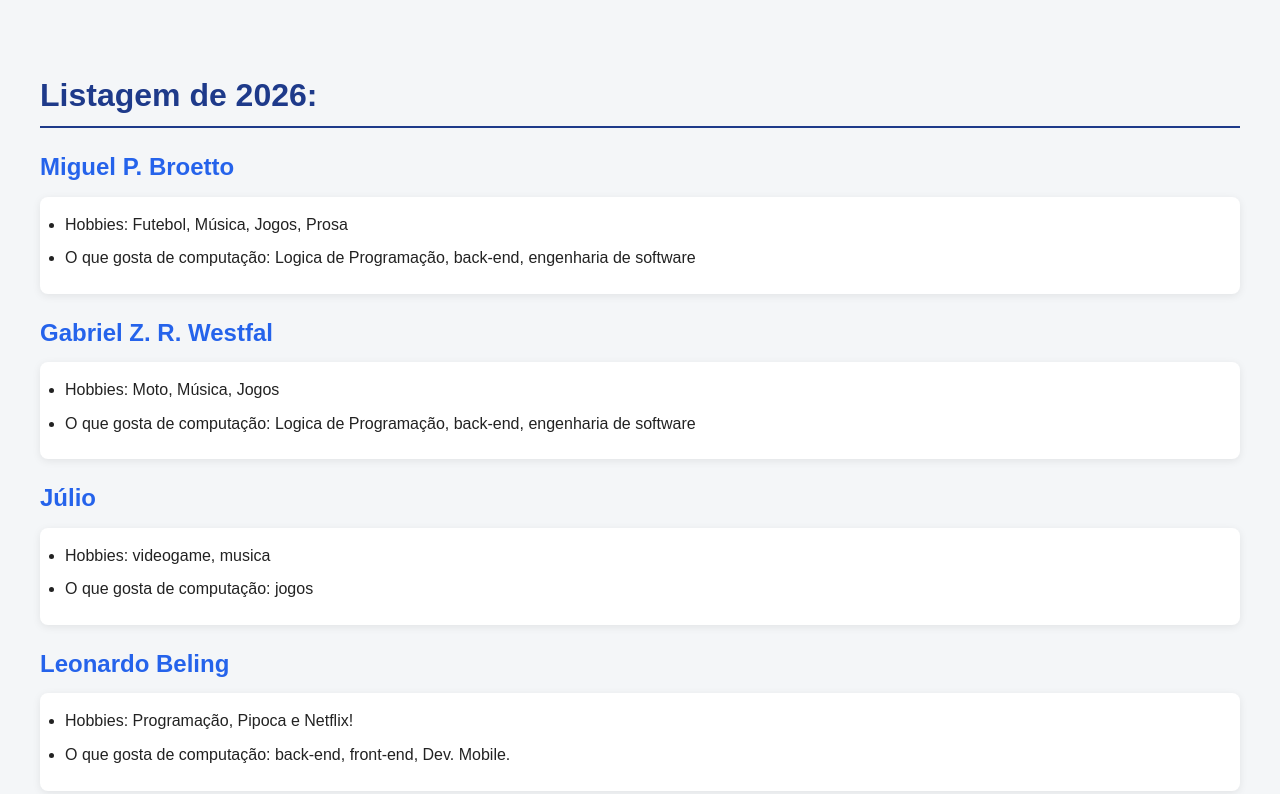
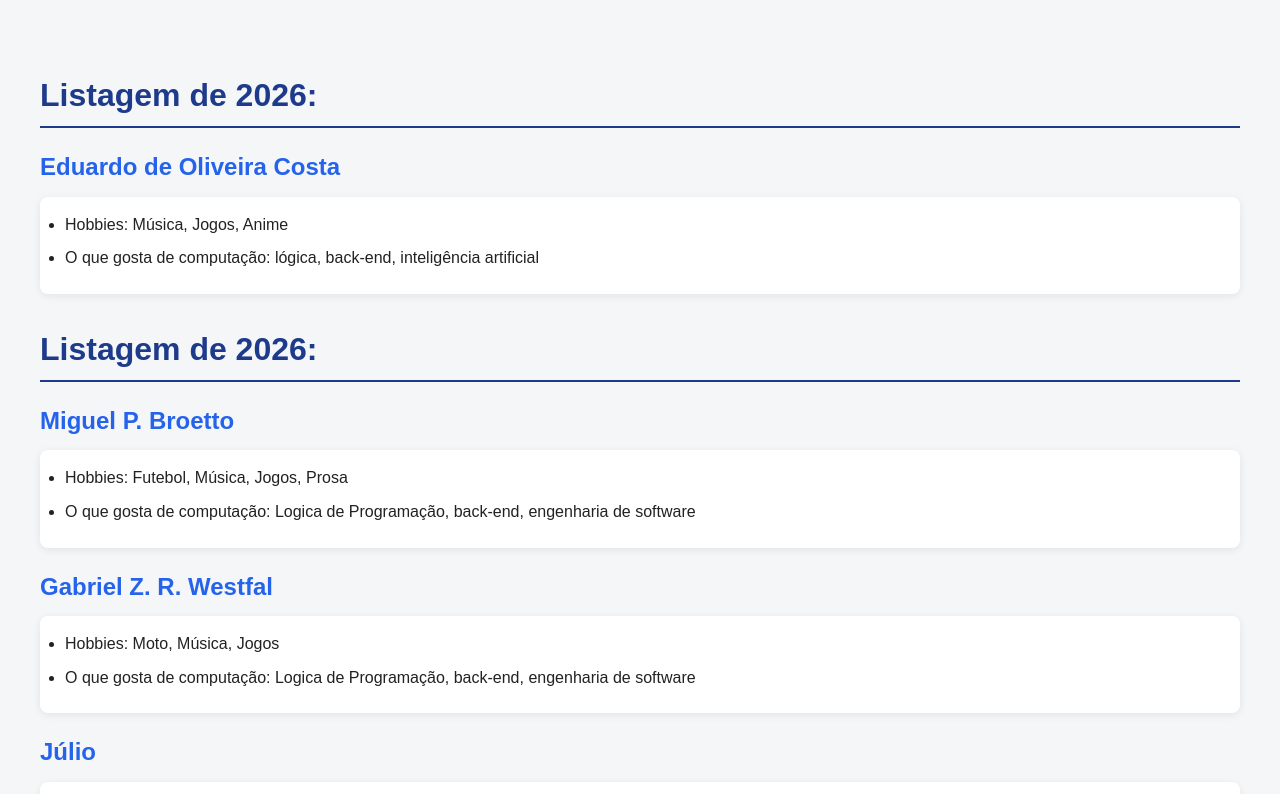
Before and after one commit to bruno88/aula_fptc_18_05, a plain HTML site: page index.html in a window 1280 px wide. Shown: the top 794 px of the page. Drawn offline with Linux system fonts and the light colour scheme.

Commit message:
alteracoes Eduardo

```diff
--- a/index.html
+++ b/index.html
@@ -9,6 +9,12 @@
 </head>
 
 <body>
+    <h1> Listagem de 2026:</h1>
+    <h2>Eduardo de Oliveira Costa</h2>
+    <ul>
+        <li> Hobbies: Música, Jogos, Anime</li>
+        <li> O que gosta de computação: lógica, back-end, inteligência artificial</li>
+    </ul>
     <h1> Listagem de 2026:</h1>
 
     <h2>Miguel P. Broetto</h2>
```
